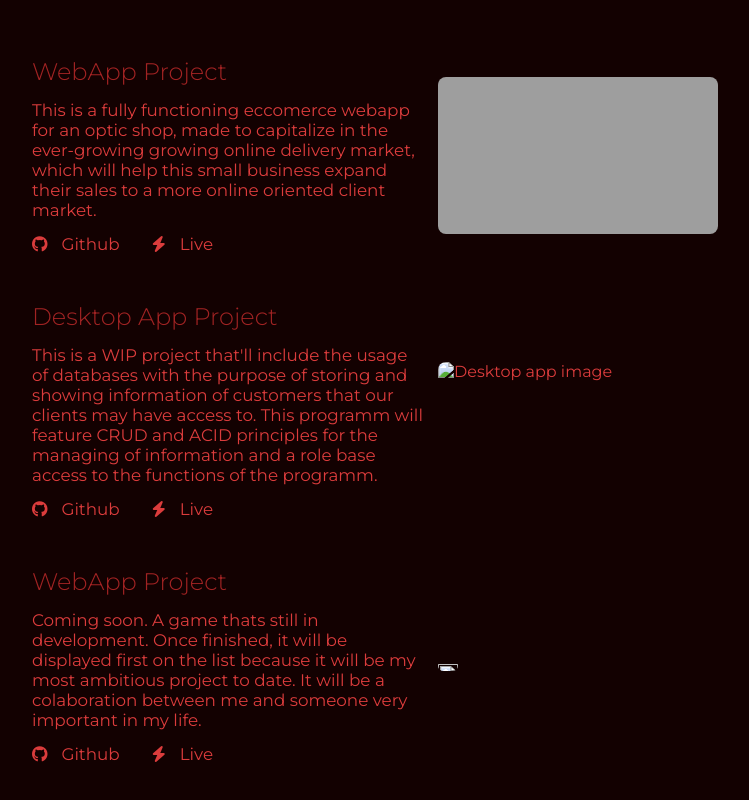
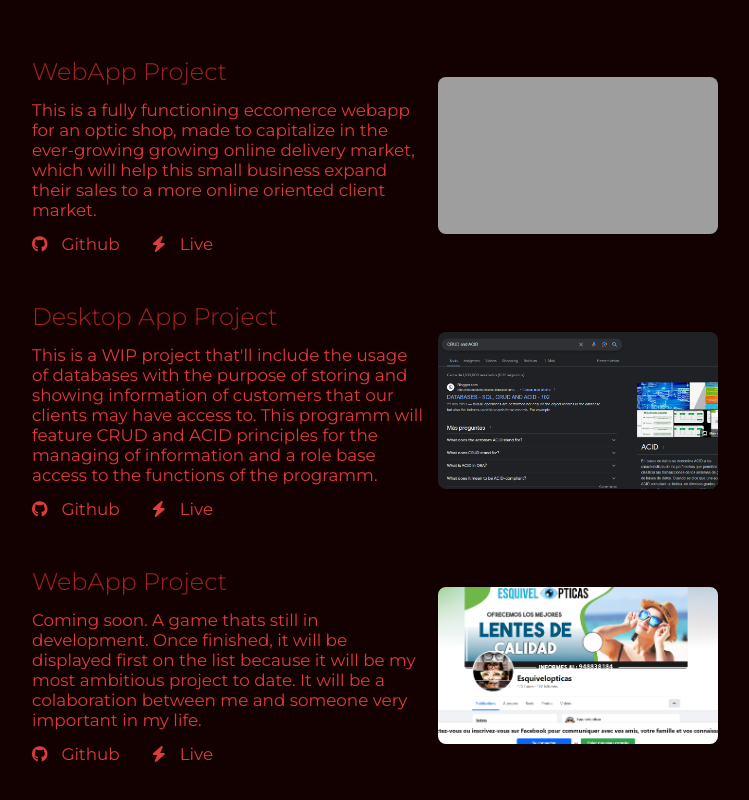
Before and after one commit to ElRidan/Portfalio-Website, a plain HTML site: page index.html in a window 1280 px wide. Shown: the part 681-1481 px from the top of the page, without its empty margins (258-1007 px from the left). Drawn offline with Linux system fonts and the light colour scheme; the site is published under a folder, as on GitHub Pages, so addresses that start at the root find nothing.

Commit message:
Ver. 0.0.2: Small fix
Fixed the images not showing up properly

```diff
--- a/index.html
+++ b/index.html
@@ -128,7 +128,7 @@
                     </div>
                 </div>
                 <div>
-                    <img src="/public/Project_2.png" alt="Desktop app image">
+                    <img src="public/Project_2.png" alt="Desktop app image">
                 </div>
             </div>
             <div class="projectItem">
@@ -155,7 +155,7 @@
                     </div>
                 </div>
                 <div>
-                    <img src="/public/Project_3.png" alt="">
+                    <img src="public/Project_3.png" alt="">
                 </div>
             </div>
         </section>
```
